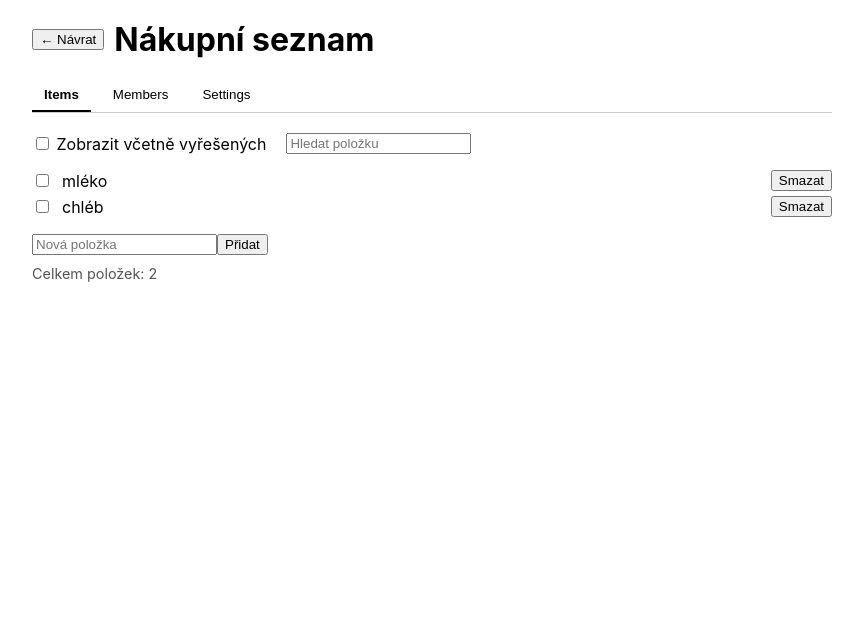
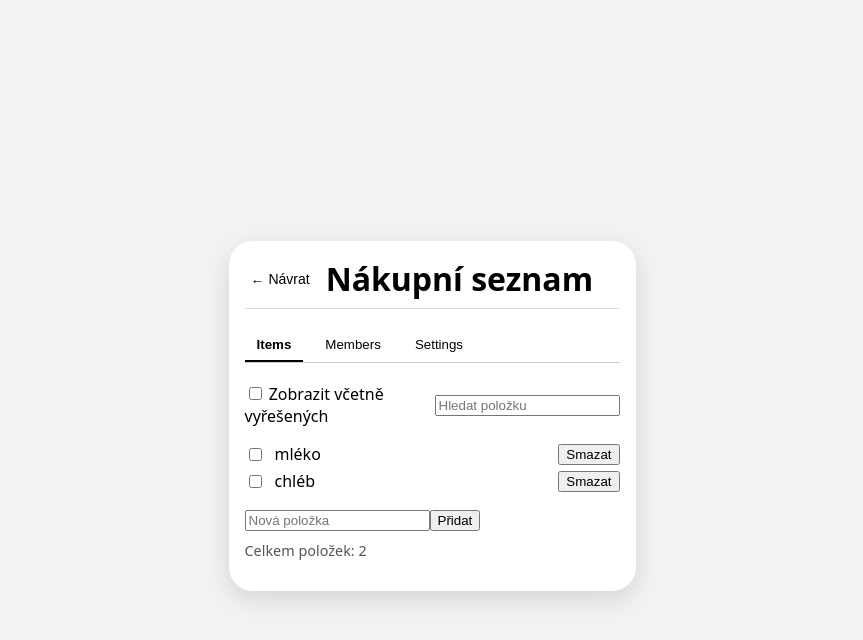
Before and after one commit to Jakub-Karal/fe-ukol-2, a React (Create React App) app: page / in a window 1280 px wide. Shown: the top 640 px of the page, without its empty margins (208-1071 px from the left). Built offline with nearby package versions, Linux system fonts and the light colour scheme.

Commit message:
funkcni verze, neni podle wireframu

```diff
--- a/src/App.css
+++ b/src/App.css
@@ -1,38 +1,36 @@
-.App {
-  text-align: center;
+body {
+  margin: 0;
+  font-family: system-ui, -apple-system, BlinkMacSystemFont, "Segoe UI",
+    sans-serif;
+  background: #f2f2f2;
 }
 
-.App-logo {
-  height: 40vmin;
-  pointer-events: none;
+.app-root {
+  min-height: 100vh;
+  display: flex;
+  align-items: center;
+  justify-content: center;
+  padding: 16px;
 }
 
-@media (prefers-reduced-motion: no-preference) {
-  .App-logo {
-    animation: App-logo-spin infinite 20s linear;
-  }
+.phone {
+  width: 375px;              /* mobilní šířka */
+  background: #ffffff;
+  border-radius: 24px;
+  box-shadow: 0 8px 24px rgba(0, 0, 0, 0.12);
+  padding: 16px;
 }
 
-.App-header {
-  background-color: #282c34;
-  min-height: 100vh;
-  display: flex;
-  flex-direction: column;
-  align-items: center;
-  justify-content: center;
-  font-size: calc(10px + 2vmin);
-  color: white;
+/* horní lišta – trochu jako na wireframu */
+.phone header {
+  border-bottom: 1px solid #ddd;
+  padding-bottom: 8px;
+  margin-bottom: 12px;
 }
 
-.App-link {
-  color: #61dafb;
+.phone header button {
+  border: none;
+  background: none;
+  cursor: pointer;
+  font-size: 14px;
 }
-
-@keyframes App-logo-spin {
-  from {
-    transform: rotate(0deg);
-  }
-  to {
-    transform: rotate(360deg);
-  }
-}
--- a/src/App.js
+++ b/src/App.js
@@ -1,4 +1,5 @@
 import ShoppingListDetail from "./components/ShoppingListDetail/ShoppingListDetail";
+import "./App.css";
 
 const currentUser = {
   id: 2,
@@ -8,10 +9,7 @@ const currentUser = {
 const initialData = {
   id: 1,
   name: "Nákup na víkend",
-  owner: {
-    id: 1,
-    name: "Alena",
-  },
+  owner: { id: 1, name: "Alena" },
   members: [
     { id: 2, name: "Pepa" },
     { id: 3, name: "Lenka" },
@@ -24,8 +22,10 @@ const initialData = {
 
 function App() {
   return (
-    <div>
-      <ShoppingListDetail initialData={initialData} currentUser={currentUser} />
+    <div className="app-root">
+      <div className="phone">
+        <ShoppingListDetail initialData={initialData} currentUser={currentUser} />
+      </div>
     </div>
   );
 }
--- a/src/components/ShoppingListDetail/ShoppingListDetail.jsx
+++ b/src/components/ShoppingListDetail/ShoppingListDetail.jsx
@@ -79,8 +79,9 @@ function ShoppingListDetail({ initialData, currentUser }) {
     setList({ ...list, name: editedName });
   };
 
-  return (
-    <div style={{ padding: 20, maxWidth: 800, margin: "0 auto" }}>
+return (
+  <div>
+
       {/* hlavička podle wireframu */}
       <header
         style={{
```
